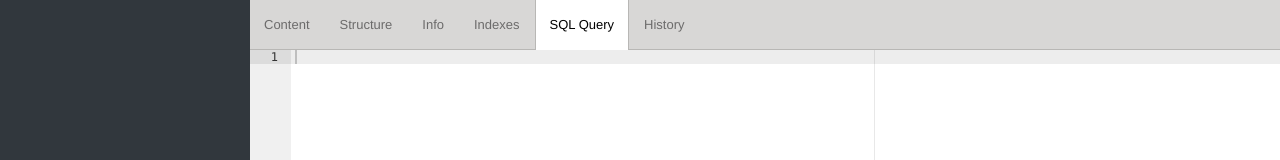
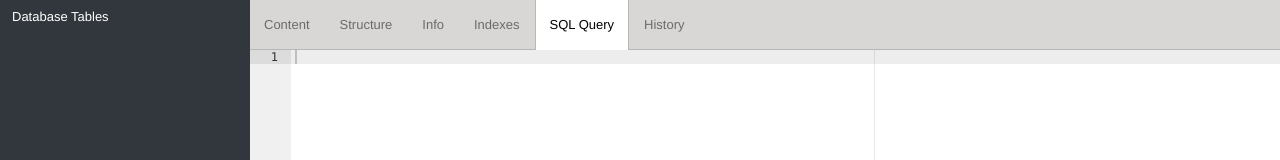
Before and after one commit to sosedoff/pgweb, a plain HTML site: page static/index.html in a window 1280 px wide. Shown: the top 160 px of the page. Drawn offline with Linux system fonts and the light colour scheme; no server answers.

Commit message:
Add sidebar header

```diff
--- a/static/css/app.css
+++ b/static/css/app.css
@@ -76,6 +76,14 @@
 
 #sidebar .wrapper {
   height: 100%;
+}
+
+#sidebar .wrapper div {
+  line-height: 33px;
+  height: 33px;
+  padding: 0px 8px;
+  padding-left: 12px;
+  color: #fff;
 }
 
 #sidebar ul {
--- a/static/index.html
+++ b/static/index.html
@@ -24,7 +24,10 @@
     </ul>
   </div>
   <div id="sidebar">
-    <div class="wrapper"><ul id="tables"></ul></div>
+    <div class="wrapper">
+      <div>Database Tables</div>
+      <ul id="tables"></ul>
+    </div>
   </div>
   <div id="body">
     <div id="input">
```
